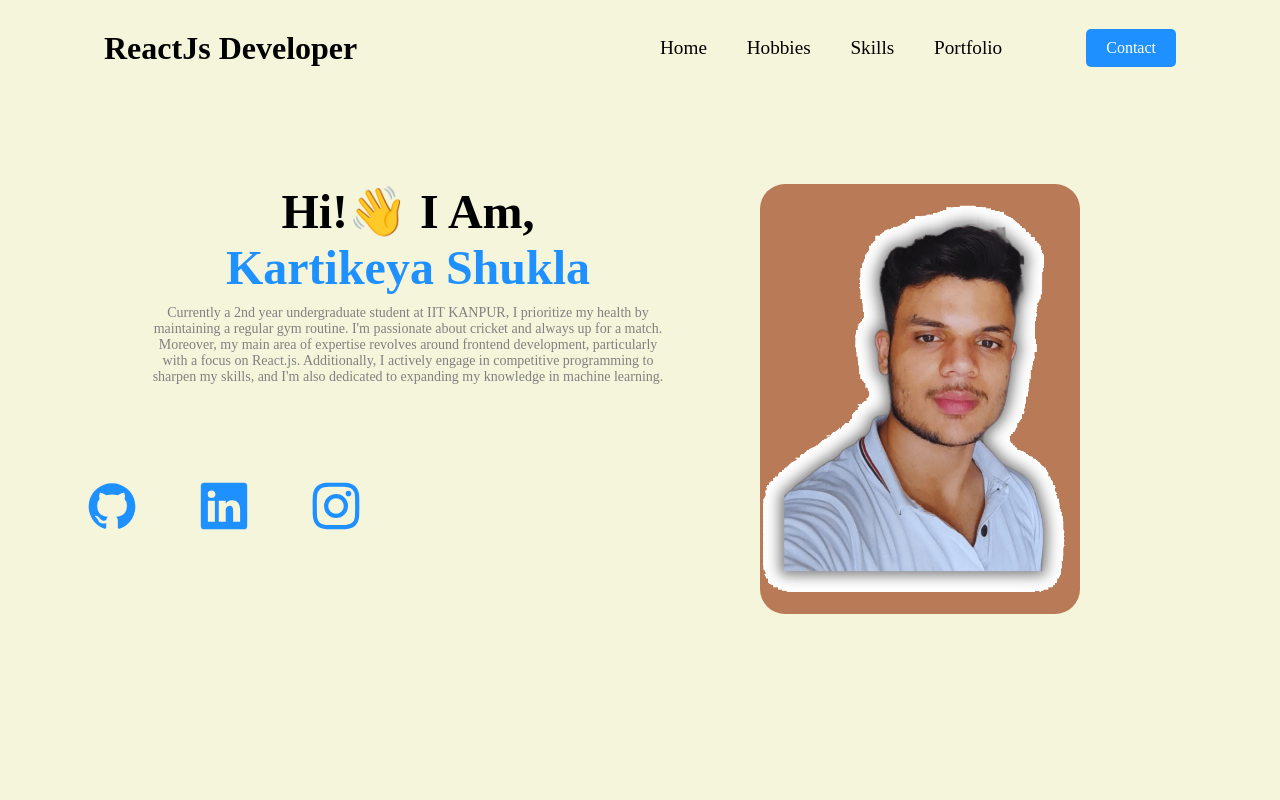
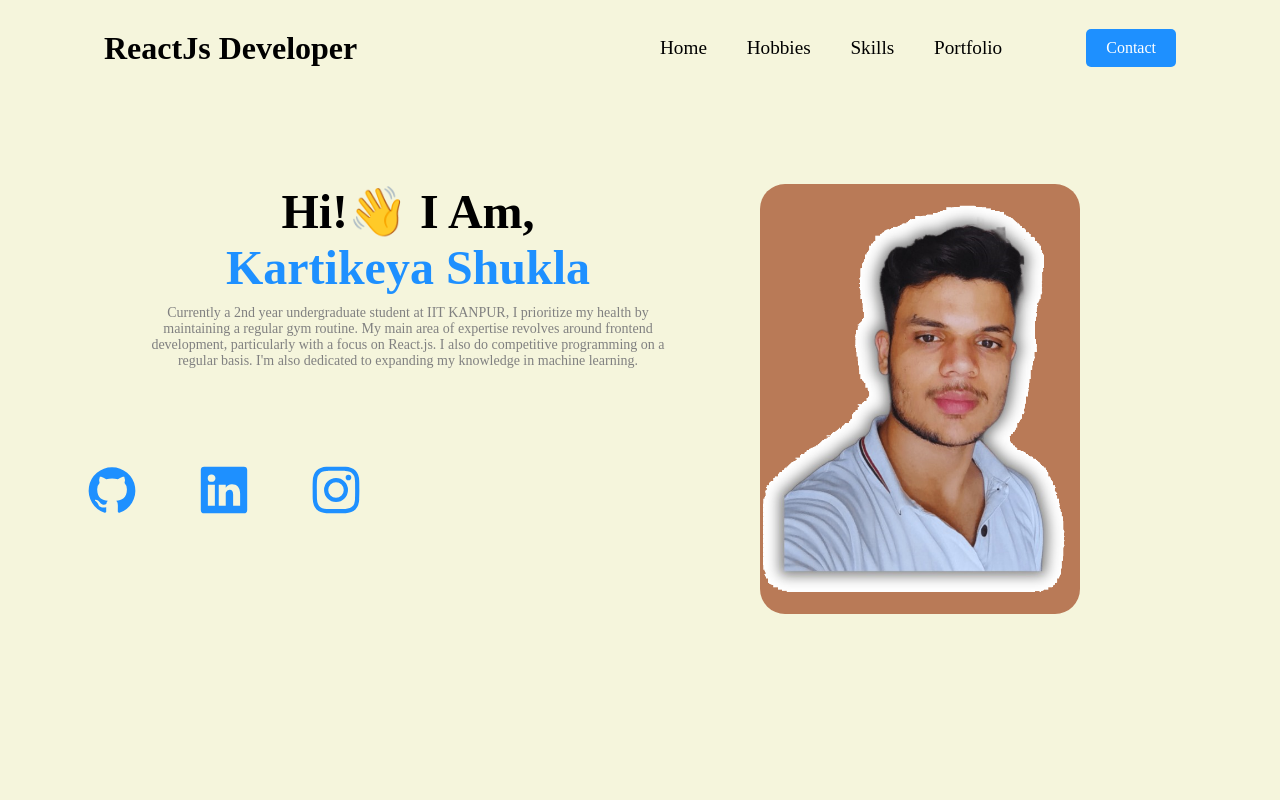
Before and after one commit to kartik3yaS/portfolio-web, a React (Create React App) app: page / in a window 1280 px wide. Shown: the top 800 px of the page. Built offline with nearby package versions, Linux system fonts and the light colour scheme.

Commit message:
deployed website

```diff
--- a/src/components/Intro/Intro.js
+++ b/src/components/Intro/Intro.js
@@ -16,7 +16,7 @@ const Intro = () => {
                     <span className="animate__animated animate__backInLeft">Hi!👋 I Am,</span>
                     <span className="animate__animated animate__backInLeft">Kartikeya Shukla</span>
                     <span className="animate__animated animate__fadeIn animate__delay-2s animate__slow">
-                    Currently a 2nd year undergraduate student at IIT KANPUR, I prioritize my health by<br/> maintaining a regular gym routine. I'm passionate about cricket and always up for a match.<br/> Moreover, my main area of expertise revolves around frontend development, particularly<br/> with a focus on React.js. Additionally, I actively engage in competitive programming to<br/> sharpen my skills, and I'm also dedicated to expanding my knowledge in machine learning.
+                    Currently a 2nd year undergraduate student at IIT KANPUR, I prioritize my health by<br/> maintaining a regular gym routine. My main area of expertise revolves around frontend<br/> development, particularly with a focus on React.js. I also do competitive programming on a<br/> regular basis. I'm also dedicated to expanding my knowledge in machine learning.
                     </span>
                 </div>
                 <div className="m-icons">
```
